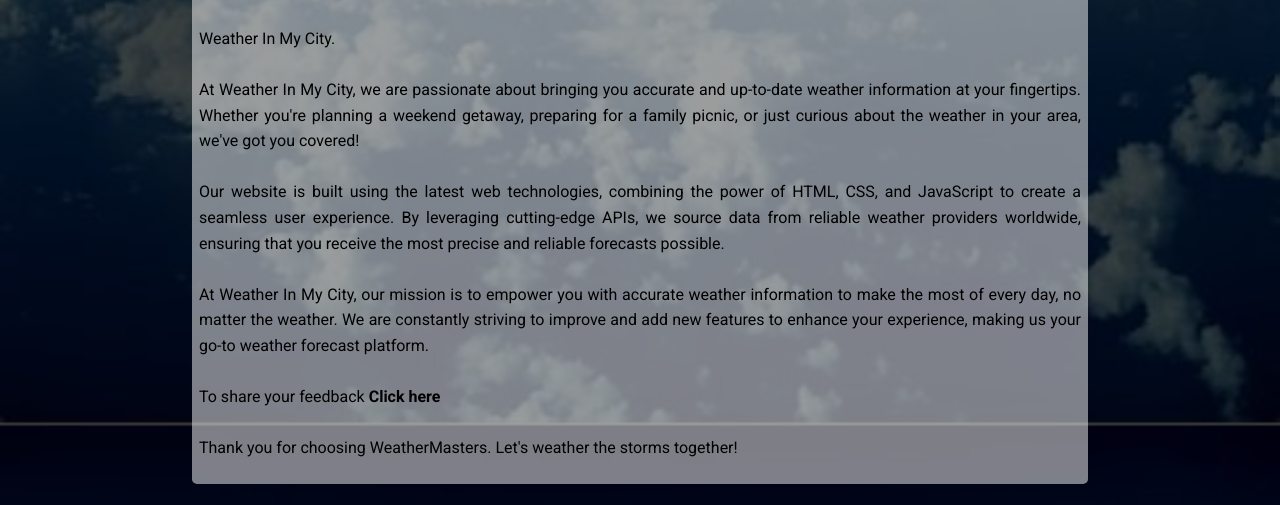
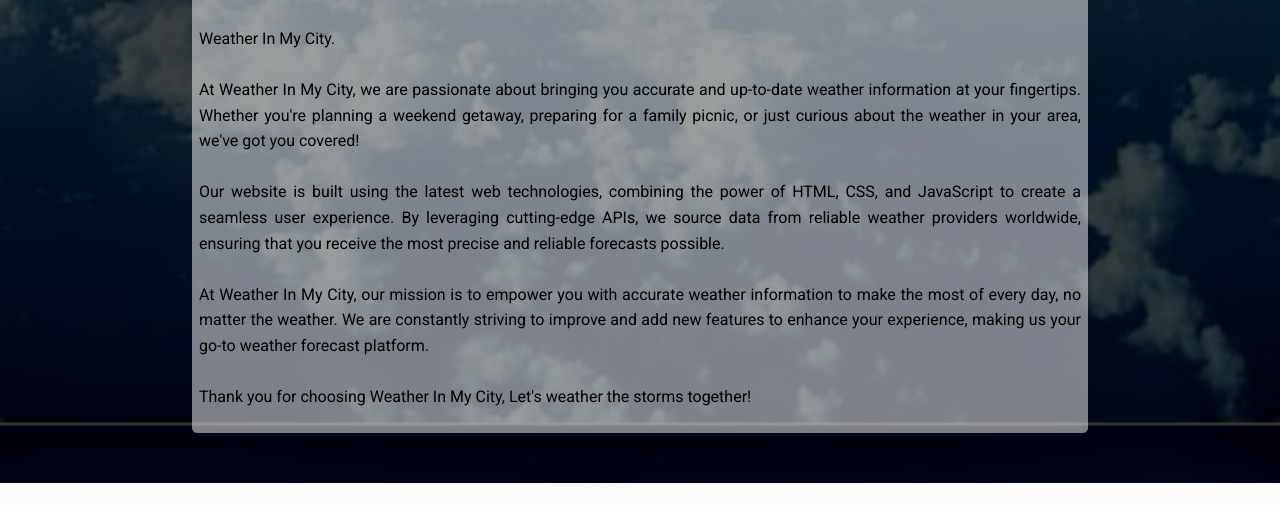
Before and after one commit to aarshsaxena/weather-in-my-city, a plain HTML site: page index.html in a window 1280 px wide. Shown: the part 536-1041 px from the top of the page. Drawn offline with nearby package versions, Linux system fonts and the light colour scheme; no server answers.

Commit message:
Update index.html

```diff
--- a/index.html
+++ b/index.html
@@ -105,9 +105,8 @@
                 At Weather In My City, our mission is to empower you with accurate weather information to make the most
                 of every day, no matter the weather. We are constantly striving to improve and add new features to
                 enhance your experience, making us your go-to weather forecast platform. <br><br>
-                To share your feedback <a href="https://forms.gle/PW65jj9UveBaL29v6" target="_blank" style="font-weight:900; color:black;">Click here</a> <br><br>
 
-                Thank you for choosing WeatherMasters. Let's weather the storms together!
+                Thank you for choosing Weather In My City, Let's weather the storms together!
             </p>
         </div>
     </section>
```
